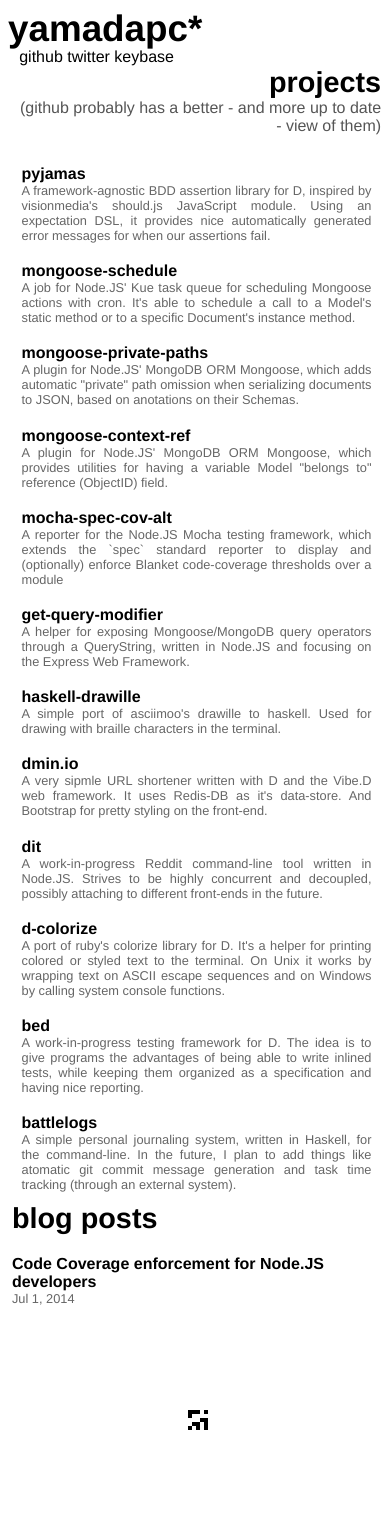
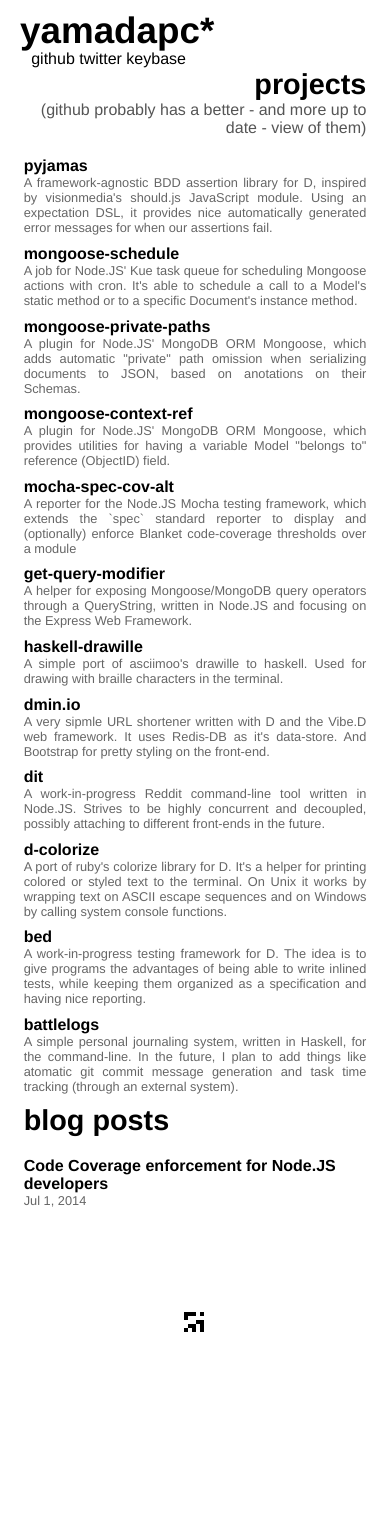
Before and after one commit to yamadapc/yamadapc.github.io, a Jekyll site: the page built from index.html, in a window 390 px wide. Built offline with Jekyll 4.4.1, drawn with Linux system fonts in a browser that asks for light colours; after the commit the page ends 1423 px from its top, so only the background shows below that.

Commit message:
Fix-up layout problems and refactor
Also, make the game-of-life canvas resize itself when the window is
resized.

```diff
--- a/css/main.scss
+++ b/css/main.scss
@@ -23,13 +23,16 @@ $total-width: 100%;
 
 body {
   font-family: Helvetica-Neue, Helvetica, OpenSans, Arial, Sans-Serif;
+  margin: 0;
+  margin-top: 10px;
+  padding: 0;
 }
 
 .wrapper {
   max-width: 960px;
   margin: 0 auto;
-  padding-right: 13px;
-  overflow: hidden;
+  padding-left: 20px;
+  padding-right: 20px;
 }
 
 a {
@@ -182,7 +185,11 @@ h4 {
   }
 }
 
-@media screen and (max-width: 620px) {
+@media screen and (max-width: 630px) {
+  .wrapper {
+    margin: 0;
+  }
+
   .projects {
     @include column(12);
   }
@@ -193,5 +200,7 @@ h4 {
 
   .projects .items .item {
     max-width: 100%;
+    margin: 0;
+    margin-bottom: 0.6em;
   }
 }
--- a/js/game-of-life.js
+++ b/js/game-of-life.js
@@ -3,6 +3,11 @@ function GameOfLife(canvas) {
   this.canvas = canvas;
   this.context = canvas.getContext('2d');
 
+  this.resize(canvas);
+}
+
+GameOfLife.prototype.resize = function (canvas) {
+  this.clear();
   this.height = canvas.height;
   this.width = canvas.width;
 
@@ -29,7 +34,7 @@ function GameOfLife(canvas) {
   this.toggle(centerX + 2, centerY);
   this.toggle(centerX + 2, centerY + 1);
   this.toggle(centerX + 2, centerY + 2);
-}
+};
 
 GameOfLife.prototype.start = function() {
   var _this = this;
@@ -131,11 +136,19 @@ function repeat(v, n) {
 }
 
 var canvas = document.getElementById('home-canvas');
+
 canvas.width = canvas.parentNode.offsetWidth;
+
 var game = new GameOfLife(canvas);
 game.redraw();
 game.canvas.onclick = function() {
   if(!game.running) game.start();
   else game.stop();
 };
+
+window.onresize = function() {
+  canvas.width = canvas.parentNode.offsetWidth;
+  game.resize(canvas);
+  game.redraw();
+};
 })();
```
